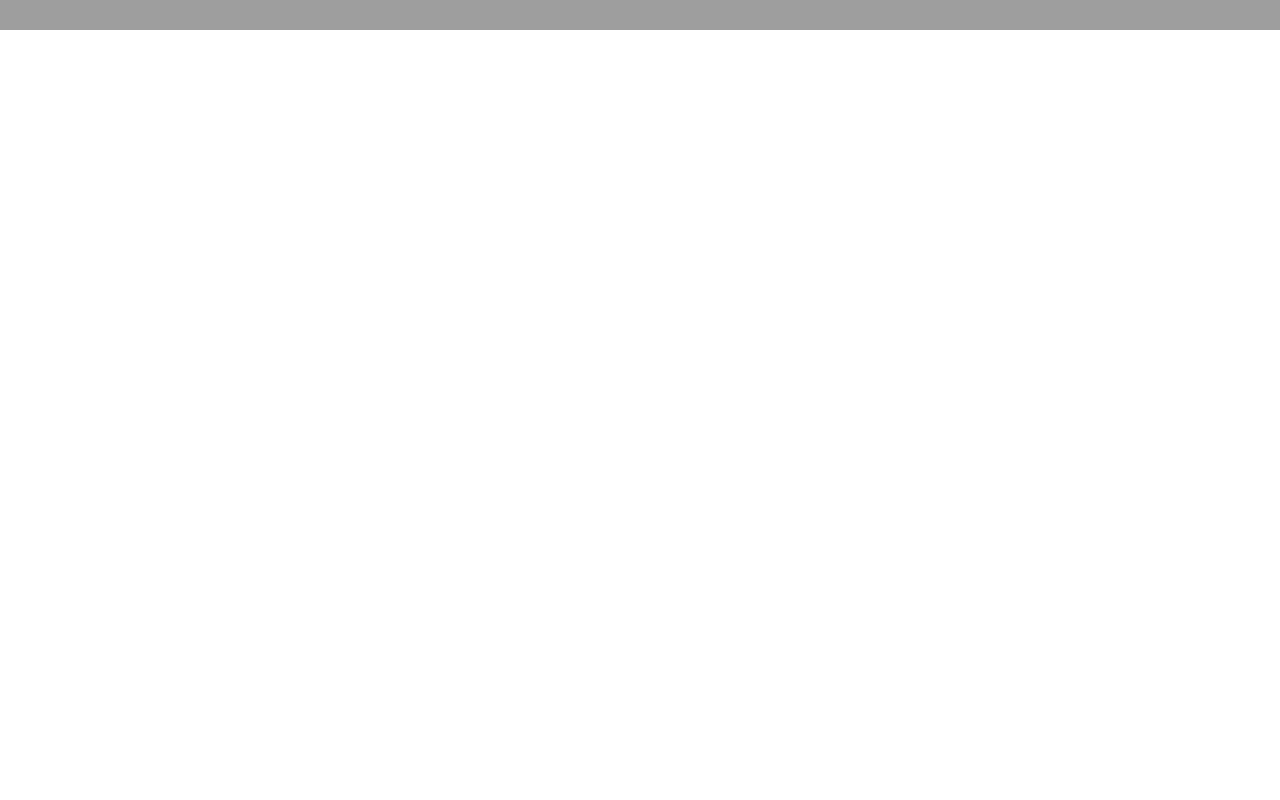
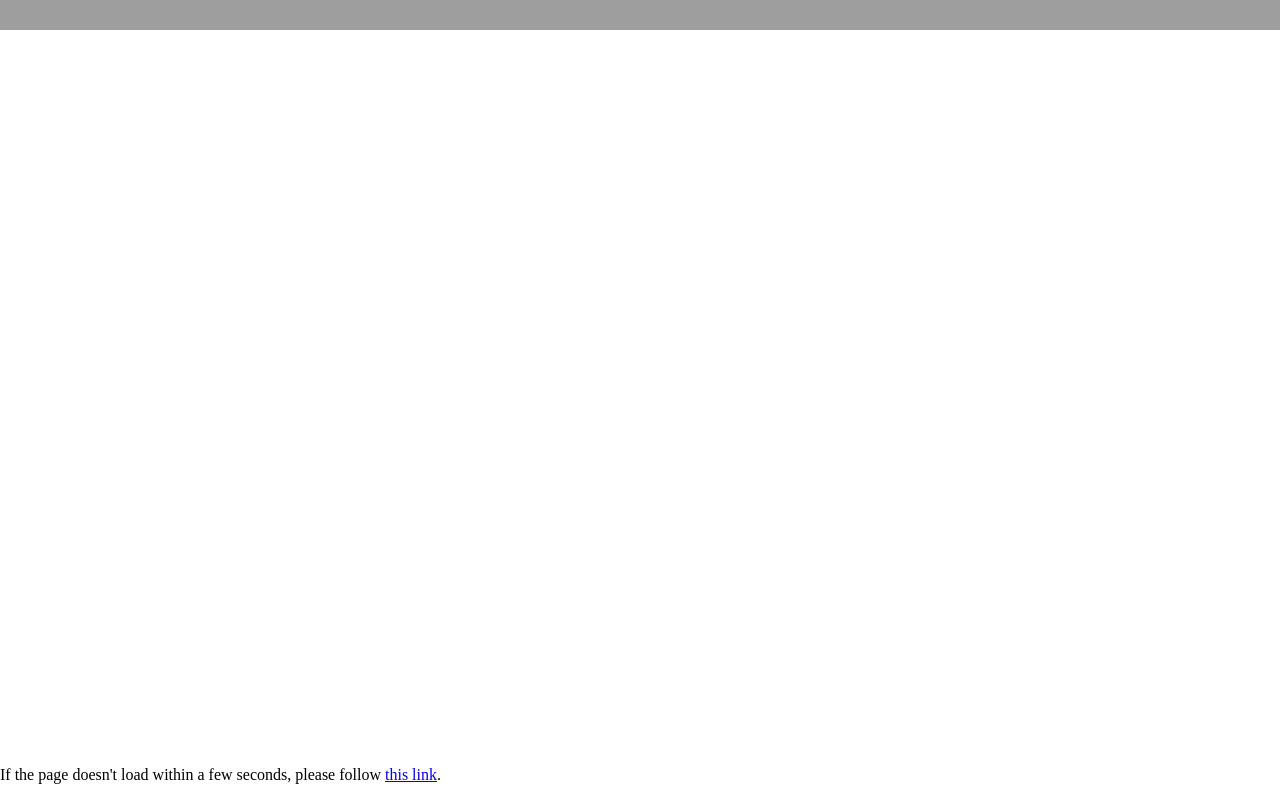
Before and after one commit to wooshdude/playcoralark.com, a plain HTML site: page map.html in a window 1280 px wide. Shown: the part 770-1570 px from the top of the page. Before the commit the page ends 1520 px from the top, so only its background shows below. Drawn offline with Linux system fonts and the light colour scheme; grey boxes are pictures that could not be loaded.

Commit message:
Update map.html

```diff
--- a/map.html
+++ b/map.html
@@ -26,6 +26,7 @@
           <div id="Container" style="padding-bottom:56.25%; position:relative; display:block; width: 100%">
             <iframe src="http://mc.playcoralark.com:25568" frameborder="0" height="100%" width="100%"></iframe>
           </div>
+          <p>If the page doesn't load within a few seconds, please follow <a href="http://mc.yourmom.online:25568">this link</a>.</p>
         </body>
     </body>
 </html>
```
